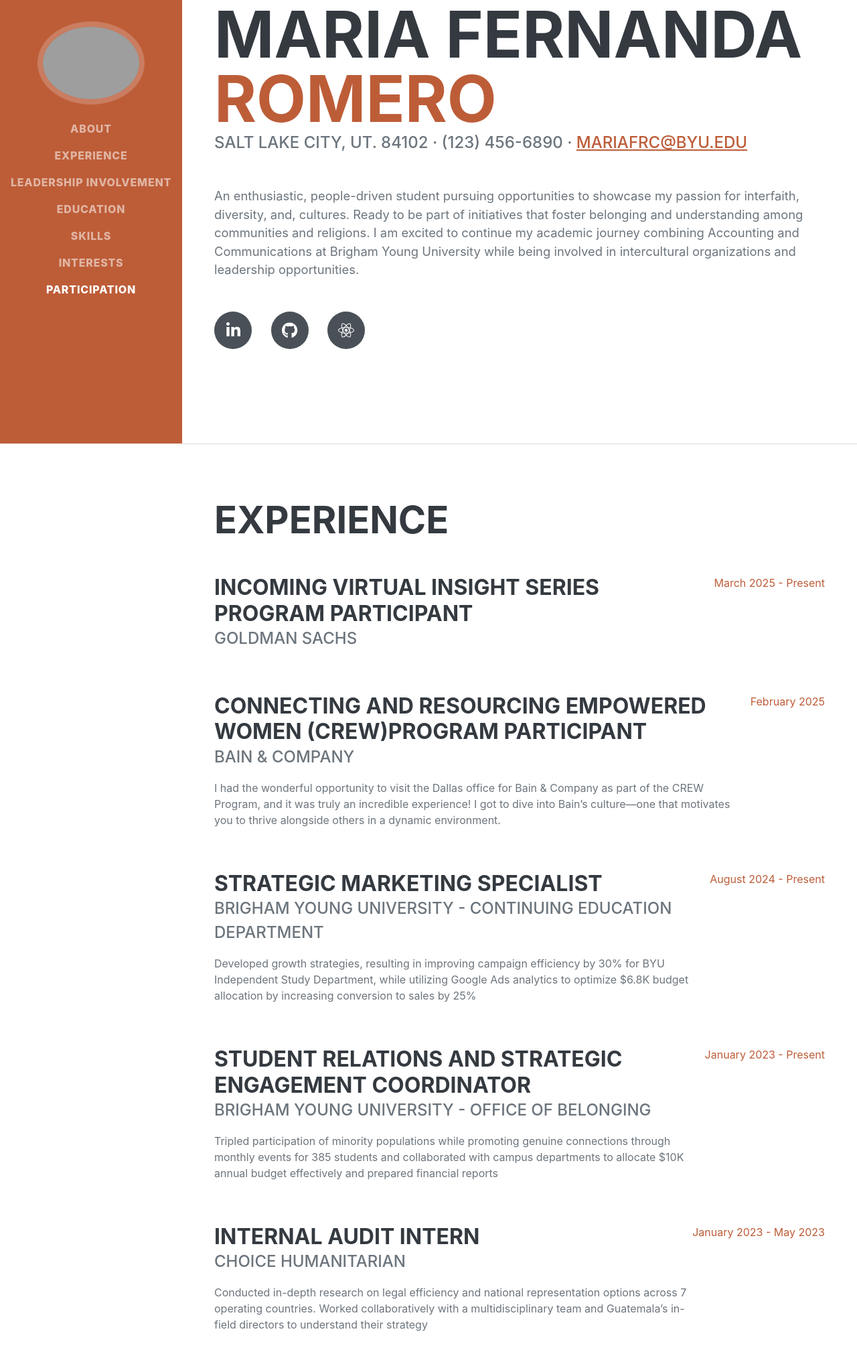
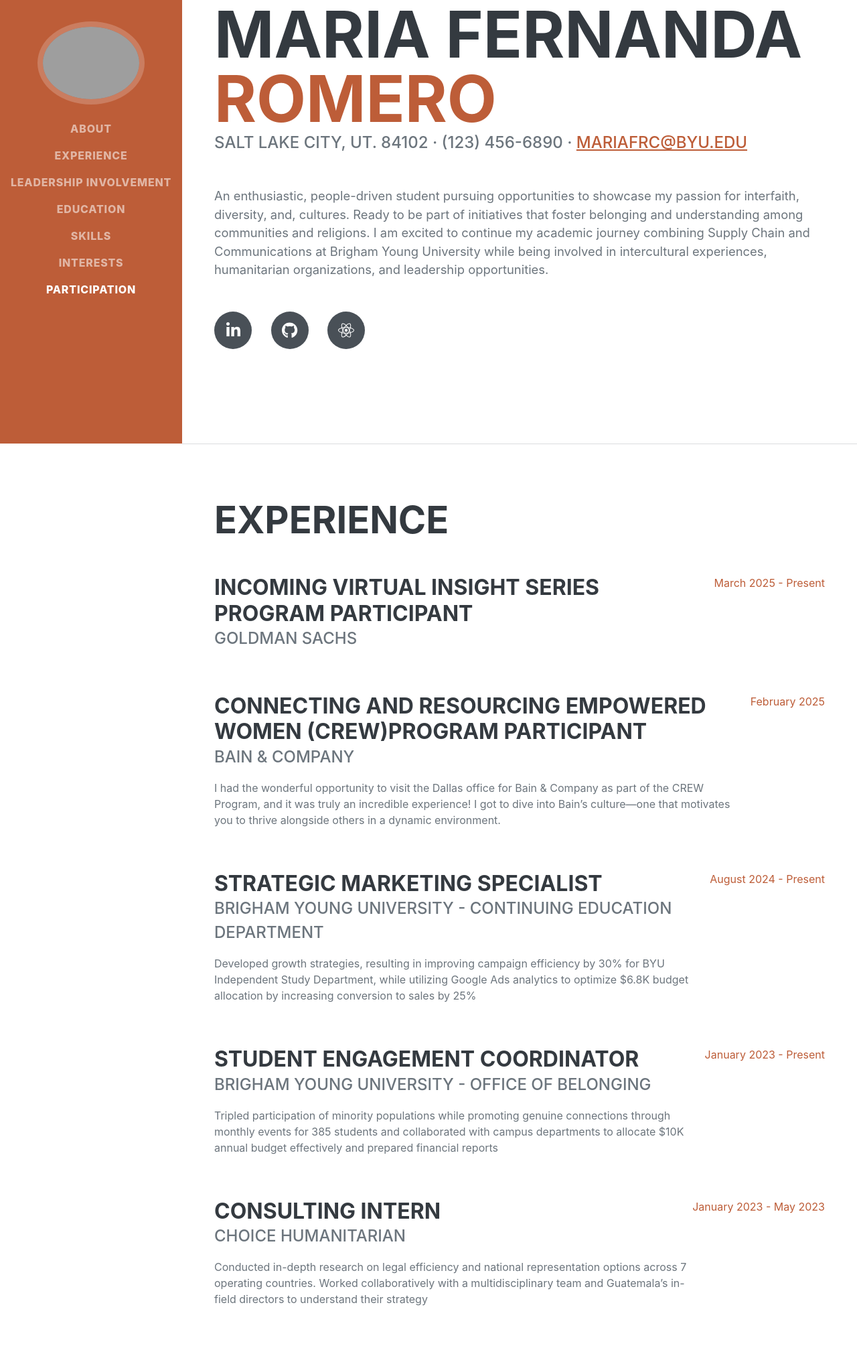
Before and after one commit to mariafrc123/is201, a plain HTML site: page index.html in a window 1280 px wide. Shown: the part 138-2150 px from the top of the page at 67% size. Drawn offline with nearby package versions, Linux system fonts and the light colour scheme; grey boxes are pictures that could not be loaded; a web font is replaced by a local one.

Commit message:
Update index.html

```diff
--- a/index.html
+++ b/index.html
@@ -51,7 +51,7 @@
                         Salt Lake City, UT. 84102 · (123) 456-6890 ·
                         <a href="mailto:name@email.com">mariafrc@byu.edu</a>
                     </div>
-                    <p class="lead mb-5">An enthusiastic, people-driven student pursuing opportunities to showcase my passion for interfaith, diversity, and, cultures. Ready to be part of initiatives that foster belonging and understanding among communities and religions. I am excited to continue my academic journey combining Accounting and Communications at Brigham Young University while being involved in intercultural organizations and leadership opportunities.</p>
+                    <p class="lead mb-5">An enthusiastic, people-driven student pursuing opportunities to showcase my passion for interfaith, diversity, and, cultures. Ready to be part of initiatives that foster belonging and understanding among communities and religions. I am excited to continue my academic journey combining Supply Chain and Communications at Brigham Young University while being involved in intercultural experiences, humanitarian organizations,  and leadership opportunities.</p>
                     <div class="social-icons">
                         <a class="social-icon" href="https://www.linkedin.com/in/fernanda-romero-castillo-/"><i class="fab fa-linkedin-in"></i></a>
                         <a class="social-icon" href="https://mariafrc123.github.io/is201/aipage.html"><i class="fab fa-github"></i></a>
@@ -89,7 +89,7 @@
                     </div>
                     <div class="d-flex flex-column flex-md-row justify-content-between mb-5">
                         <div class="flex-grow-1">
-                            <h3 class="mb-0">Student Relations and Strategic Engagement Coordinator</h3>
+                            <h3 class="mb-0">Student Engagement Coordinator</h3>
                             <div class="subheading mb-3"> Brigham Young University - Office of Belonging </div>
                             <p>Tripled participation of minority populations while promoting genuine connections through monthly events for 385 students and collaborated with campus departments to allocate $10K annual budget effectively and prepared financial reports
                                 </p>
@@ -98,7 +98,7 @@
                     </div>
                     <div class="d-flex flex-column flex-md-row justify-content-between mb-5">
                         <div class="flex-grow-1">
-                            <h3 class="mb-0">Internal Audit Intern</h3>
+                            <h3 class="mb-0">Consulting Intern</h3>
                             <div class="subheading mb-3">Choice Humanitarian</div>
                             <p>Conducted in-depth research on legal efficiency and national representation options across 7 operating countries. Worked collaboratively with a multidisciplinary team and Guatemala’s in-field directors to understand their strategy
                                 </p>
@@ -136,7 +136,7 @@
                             <p>Organized a Catholic Mass Celebration for +350 students across campus, promoting interfaith understanding.Collaborated with faculty and student leaders to promote interfaith dialogue and religious literacy across campus.
                                 </p>
                         </div>
-                        <div class="flex-shrink-0"><span class="text-primary">August 2024- Present</span></div>
+                        <div class="flex-shrink-0"><span class="text-primary">August 2024- August 2025</span></div>
                     </div>
                     <div class="d-flex flex-column flex-md-row justify-content-between mb-5">
                         <div class="flex-grow-1">
```
